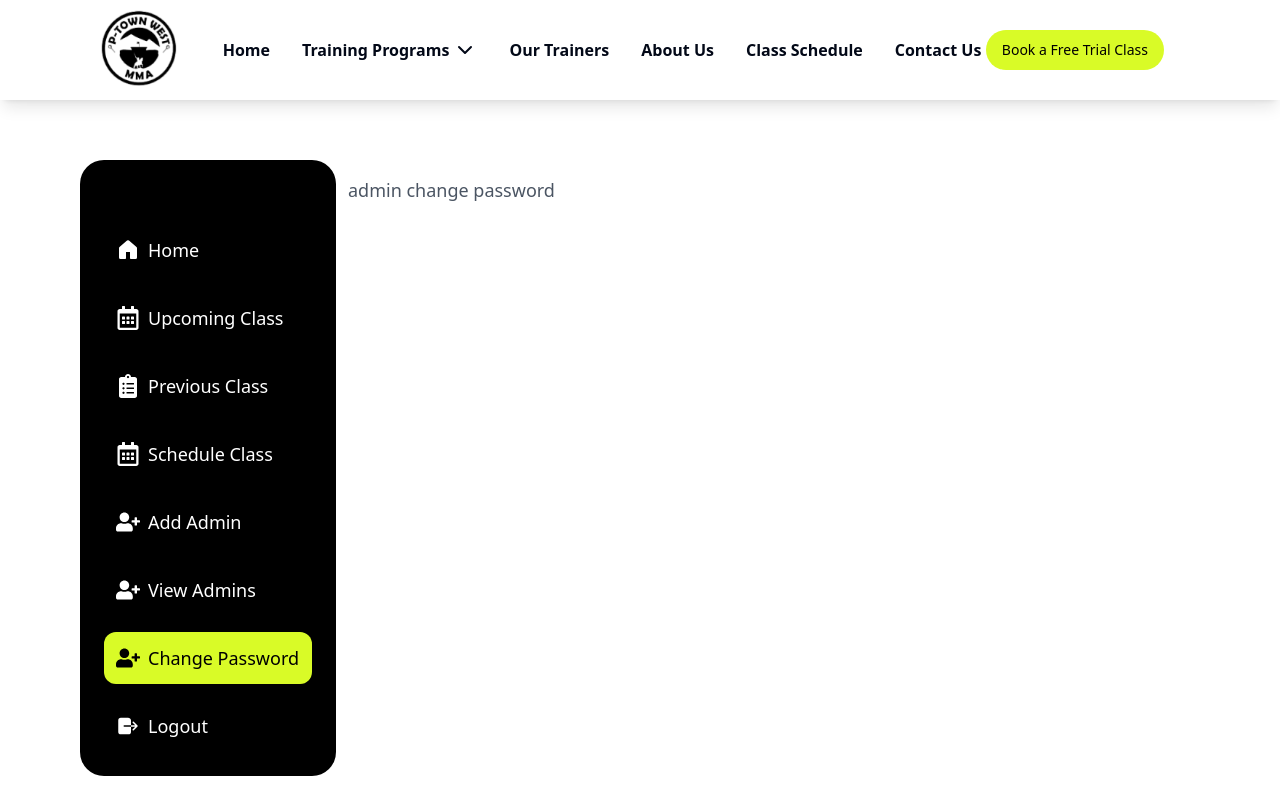
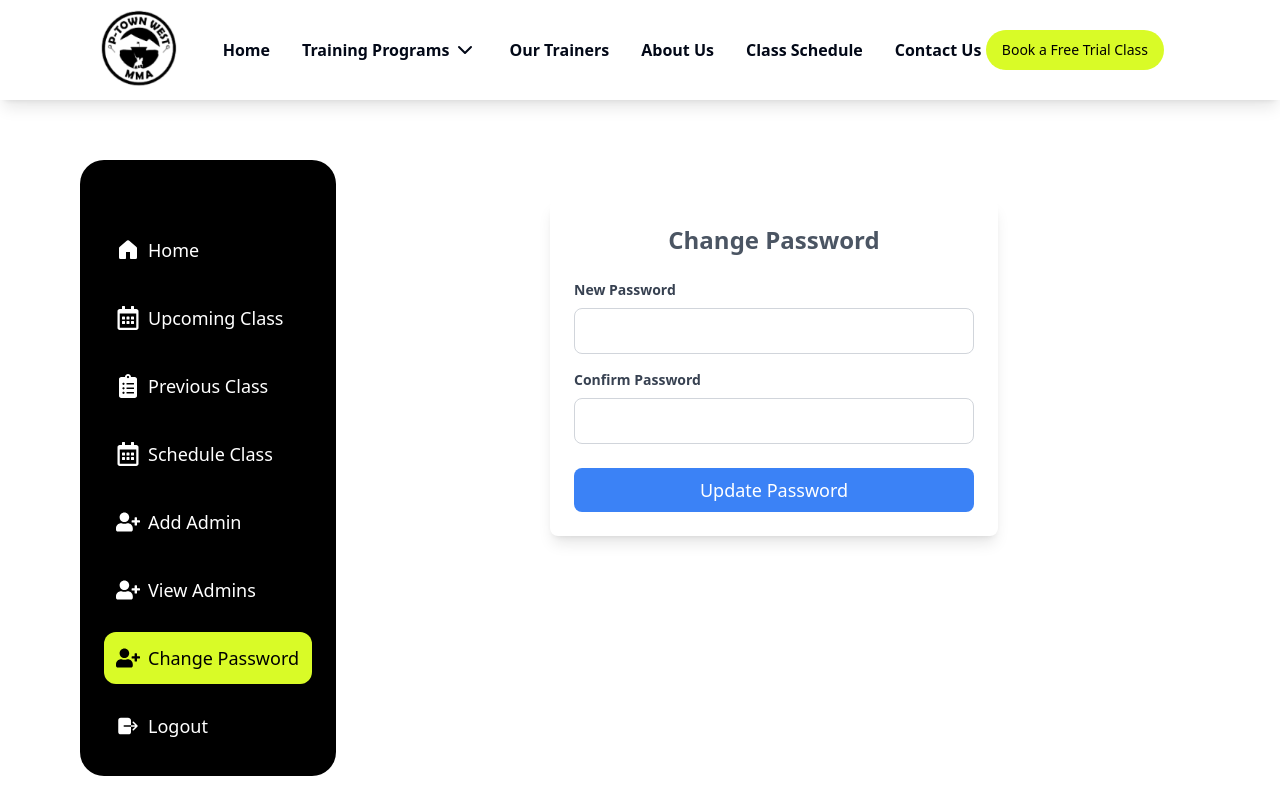
Before and after one commit to kunal-2308/P-Town-West-MMA, a React (Vite) app in the folder frontend/: page /admin/dashboard in a window 1280 px wide. Both pictures are taken after a click on the item "Change Password". Shown: the top 800 px of the page. Built offline with nearby package versions, Linux system fonts and the light colour scheme; no server answers.

Commit message:
update : Password

```diff
--- a/frontend/src/components/Admin/AdminChangePassword .jsx
+++ b/frontend/src/components/Admin/AdminChangePassword .jsx
@@ -1,9 +1,77 @@
-const AdminChangePassword  = () => {
+import React, { useState } from 'react';
+import axios from 'axios';
+import { toast } from 'sonner';
+
+const AdminChangePassword = () => {
+  const [password, setPassword] = useState('');
+  const [confirmPassword, setConfirmPassword] = useState('');
+
+  const handleSubmit = async (e) => {
+    e.preventDefault();
+
+    // Validate passwords
+    if (password !== confirmPassword) {
+      toast.error("Passwords do not match.");
+      return;
+    }
+
+    try {
+      await axios.put('http://localhost:5007/api/admin/update/password/671943911b2ee396101ef0bb', {
+        password,
+      }, {
+        withCredentials: true,
+      });
+
+      toast.success("Password updated successfully!");
+      setPassword('');
+      setConfirmPassword('');
+    } catch (error) {
+      console.error("Error updating password:", error);
+      toast.error("Failed to update password.");
+    }
+  };
+
   return (
-    <div>
-      admin change password
+    <div className="max-w-md mx-auto mt-10 p-6 bg-white shadow-lg rounded-lg">
+      <h2 className="text-2xl font-bold mb-6 text-center">Change Password</h2>
+      <form onSubmit={handleSubmit}>
+        <div className="mb-4">
+          <label className="block text-gray-700 text-sm font-semibold mb-2" htmlFor="password">
+            New Password
+          </label>
+          <input
+            type="password"
+            id="password"
+            value={password}
+            onChange={(e) => setPassword(e.target.value)}
+            className="border border-gray-300 rounded-lg w-full py-2 px-4"
+            required
+          />
+        </div>
+
+        <div className="mb-6">
+          <label className="block text-gray-700 text-sm font-semibold mb-2" htmlFor="confirmPassword">
+            Confirm Password
+          </label>
+          <input
+            type="password"
+            id="confirmPassword"
+            value={confirmPassword}
+            onChange={(e) => setConfirmPassword(e.target.value)}
+            className="border border-gray-300 rounded-lg w-full py-2 px-4"
+            required
+          />
+        </div>
+
+        <button
+          type="submit"
+          className="w-full bg-blue-500 text-white py-2 rounded-lg hover:bg-blue-600 transition duration-200"
+        >
+          Update Password
+        </button>
+      </form>
     </div>
-  )
-}
+  );
+};
 
-export default AdminChangePassword
+export default AdminChangePassword;
```
Also changed, not shown: 2 other files (tests, documents, lock files or other folders).
